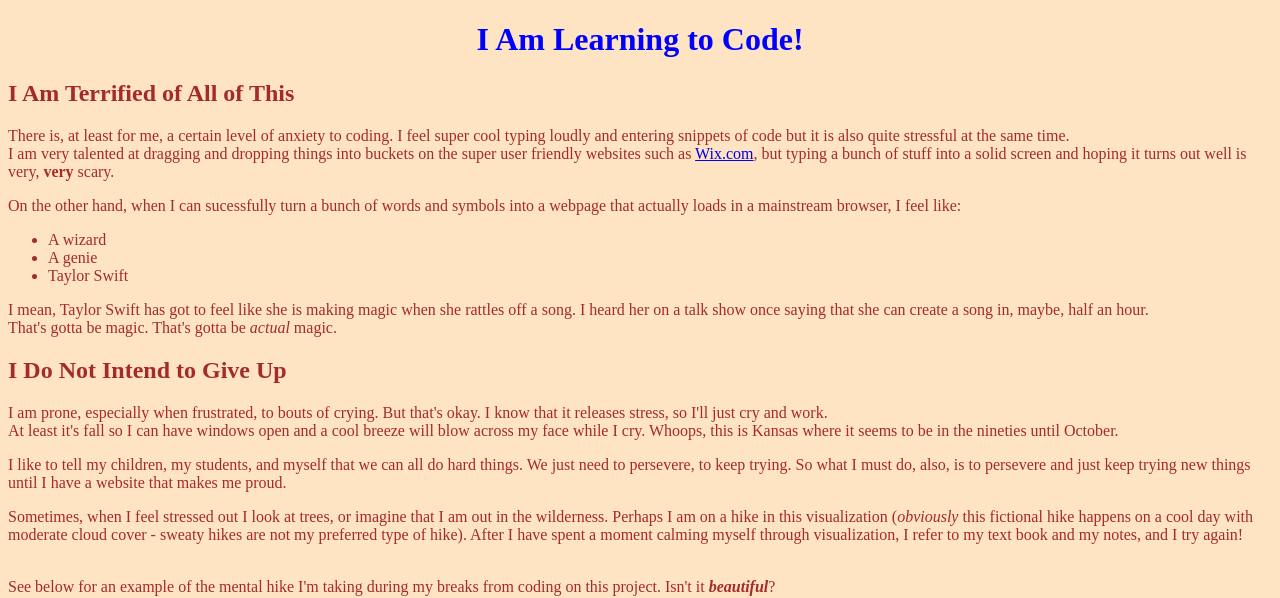
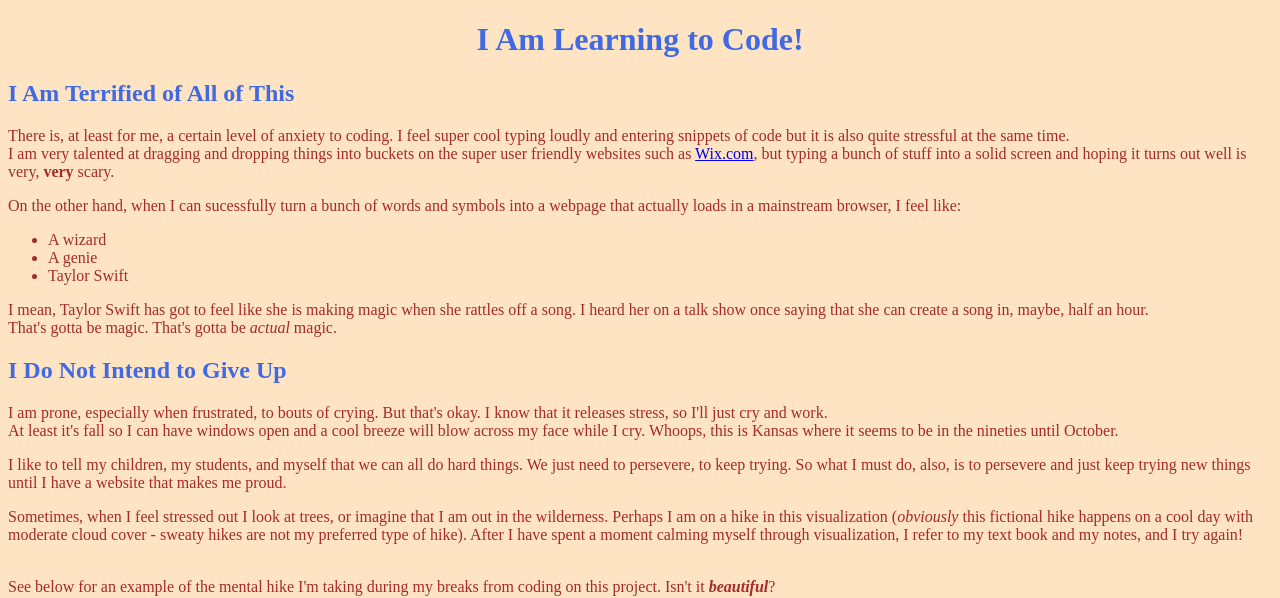
Before and after one commit to agudenka/First-Website, a plain HTML site: page index.html in a window 1280 px wide. Shown: the top 598 px of the page. Drawn offline with Linux system fonts and the light colour scheme.

Commit message:
add ugly header colors

```diff
--- a/CSS/style.css
+++ b/CSS/style.css
@@ -1,2 +1,3 @@
 body {background-color:bisque; color:brown}
-H1 {color:blue; text-align: center}
+H1 {color: #4169e1; text-align: center}
+H2 {color:#4169e1}
```
